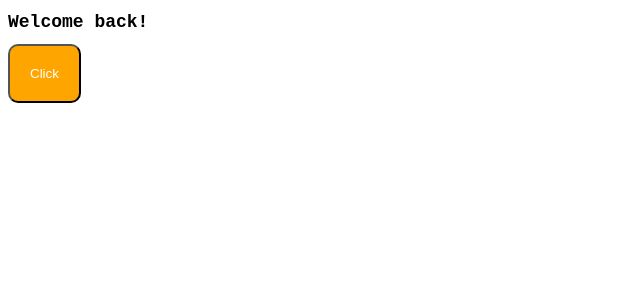
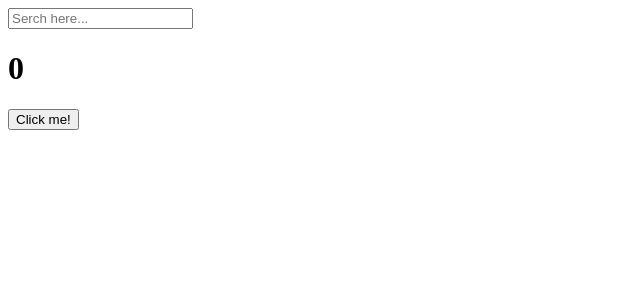
Before and after one commit to LenaKwon/react-app-2023, a React (Create React App) app: page / in a window 1280 px wide. Shown: the top 300 px of the page, without its empty margins (0-640 px from the left). Built offline with nearby package versions, Linux system fonts and the light colour scheme.

Commit message:
no message

```diff
--- a/src/App.js
+++ b/src/App.js
@@ -1,10 +1,14 @@
 import Button from "./Button";
 import styles from "./App.module.css"
+
+
 function App() {
+
+
   return (
     <div>
-      <h1 className={styles.title}>Welcome back!</h1>
-      <Button text={'Click'}/>
+      <h1 className={styles.title}>welcome!</h1>
+      <Button text={'Click me'}/>
     </div>
   );
 }
--- /dev/null
+++ b/src/Crypto.js
@@ -0,0 +1,61 @@
+import { useEffect, useState } from 'react';
+
+function App() {
+   const [count, setCount] = useState(0);
+   const onClick = () => setCount((val) => val + 1);
+   console.log('I run all the time');
+   const [keyword, setKeyword] = useState('');
+   const onChange = (event) => setKeyword(event.target.value);
+   // 두번째 인자인 배열이 비어있음, 처음에만 실행된다.
+   useEffect(() => {
+      console.log('CALL THE API...');
+   }, []);
+   // 배열안에 keyword가 변경될 시에 실행시키라는 조건이 있음.
+   useEffect(() => {
+      if (keyword !== '' && keyword.length > 5) {
+         console.log('SERCH FOR', keyword);
+      }
+   }, [keyword]);
+   // 배열안에 count 가 변경될 시에 실행시키라는 조건이 있음.
+   useEffect(() => {
+      console.log("I run when 'count' changes.");
+   }, [count]);
+   // count 와 keyword 둘다 변경시
+   useEffect(() => {
+      console.log("I run when 'count'&'keyword' changes.");
+   }, [count, keyword]);
+
+   return (
+      <div>
+         <input
+            value={keyword}
+            onChange={onChange}
+            type='text'
+            placeholder='Serch here...'
+         />
+         <h1>{count}</h1>
+         <button onClick={onClick}>Click me!</button>
+      </div>
+   );
+}
+
+export default App;
+
+// 주의
+// <button > tag 안의 onClick 은 이벤트 리스너
+// <Button /> 안의 onClick 은 prop
+
+// state가 변경될때마다 component를 다시 실행시키고 싶지 않을때
+// 예를들어 외부 api를 참조할 때 한번만 실행하고 그 이후엔 실행시키고 싶지 않을 경우
+// useState 대신 useEffect 사용
+
+// 검색창을 만든다고 했을때 input 에 글자가 타입될때마다 state가 변경되어
+// component가 실행되게 되는데 사실 검색어가 완성된 후 버튼을 클릭했을 때 변경되고,
+// 또 버튼을 여러번 눌러도 검색어의 변경이 있을때만 실행되길 원한다. 이때 useEffet 사용함.
+
+// 참고로 useEffect는 화면이 다 그려지고 나서 실행됩니다. 즉 화면을 먼저 그리고 그다음 실행되요~
+// 이건 라이프 사이클이랑 연관이 있는 함수이고, 최초 실행만 할 것이냐, 아님 props, state에 따라(언급한 마법) 렌더링시 다시 그릴것이냐 판단하는 함수인듯 합니다.
+// class 문법 라이프 사이클 펑션을 함축해놓은게 useEffect 입니다.
+
+// Memo stops the component from re-rendering if the props haven't changed.
+// useEffect runs a function when the props change, or only at the start or end of the component's lifecycle.
--- a/src/index.js
+++ b/src/index.js
@@ -1,12 +1,16 @@
 import React from 'react';
 import ReactDOM from 'react-dom/client';
-import App from './App';
-
-
+// import App from './App';
+import Crypto from './Crypto';
 
 const root = ReactDOM.createRoot(document.getElementById('root'));
 root.render(
   <React.StrictMode>
-    <App />
+    {/* <App />  */}
+    <Crypto />
   </React.StrictMode>
 );
+
+//StrictMode는 create-react-app로 설치했을 때 기본적으로 생성되는 태그로
+// 해당 태그로 감싸져 있는 경우 자손까지 검사한다해서 두 번 실행된다고 합니다.
+// React.StrictMode 태그를 지우시고 실행하면 한번실행됨
```
